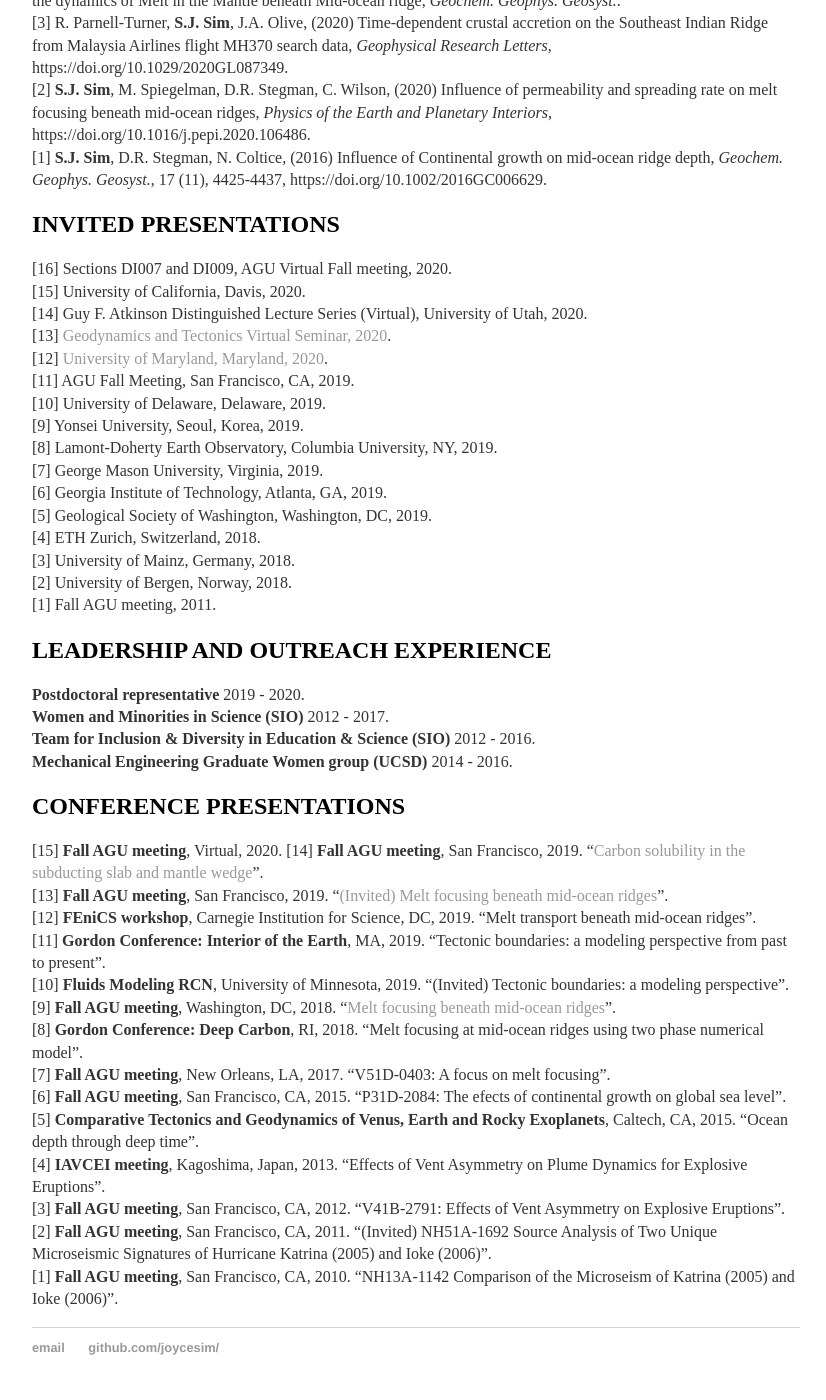
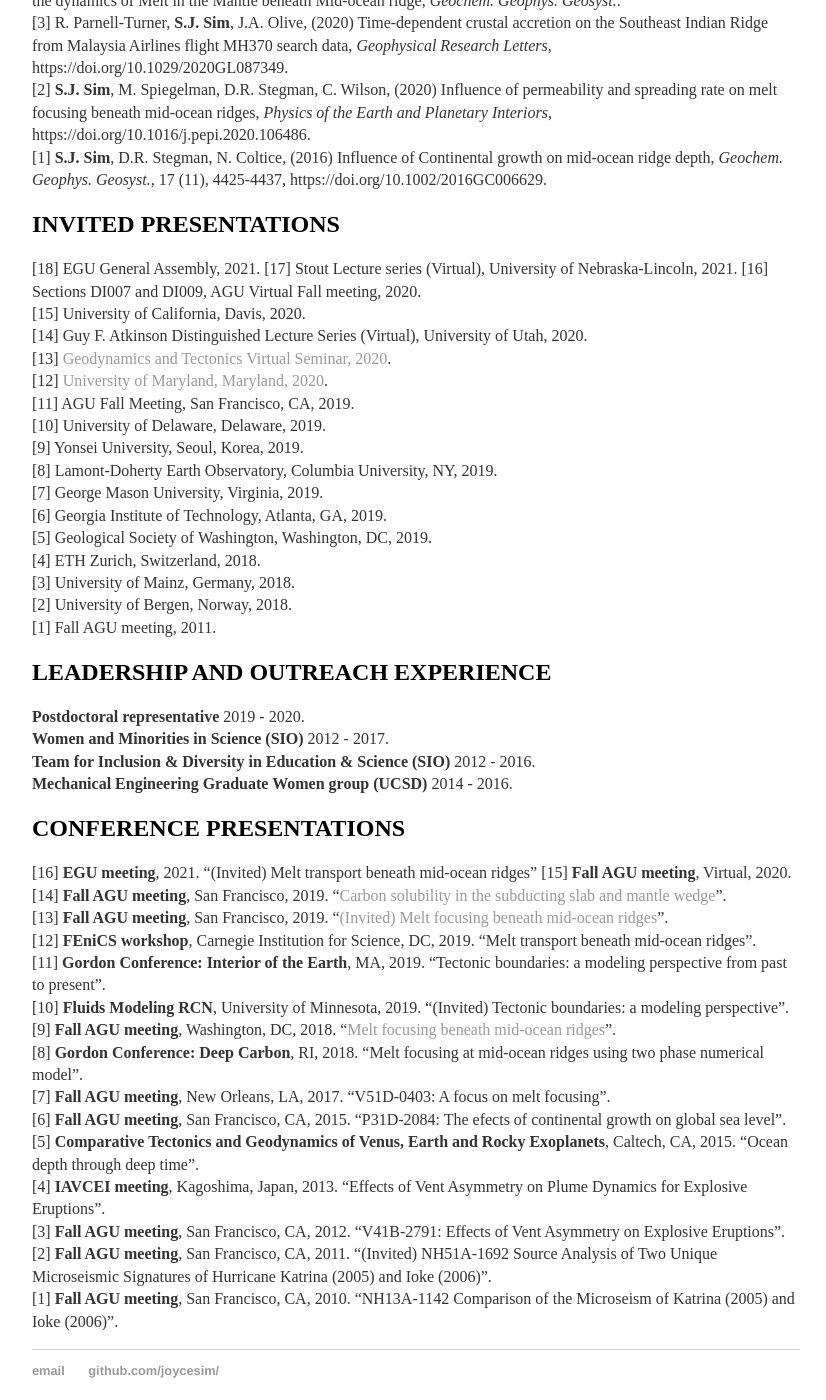
Before and after one commit to joycesim/joycesim.github.io, a Jekyll site: the page built from cv/index.md, in a window 1280 px wide and 1400 px high, scrolled down 1979 px. Shown: the whole window, without its empty margins (224-1050 px from the left). Built offline with Jekyll 4.4.1, drawn with Linux system fonts in a browser that asks for light colours.

Commit message:
Update latest talks

```diff
--- a/cv/index.md
+++ b/cv/index.md
@@ -77,6 +77,8 @@ Thurgood Marshall College and Scripps Institution of Oceanography.
 [1] **S.J. Sim**, D.R. Stegman, N. Coltice, (2016) Influence of Continental growth on mid-ocean ridge depth, *Geochem. Geophys. Geosyst.*, 17 (11), 4425-4437,  https://doi.org/10.1002/2016GC006629.
 
 ## INVITED PRESENTATIONS
+[18] EGU General Assembly, 2021.
+[17] Stout Lecture series (Virtual), University of Nebraska-Lincoln, 2021.
 [16] Sections DI007 and DI009, AGU Virtual Fall meeting, 2020.
 [15] University of California, Davis, 2020.
 [14] Guy F. Atkinson Distinguished Lecture Series (Virtual), University of Utah, 2020.
@@ -101,6 +103,7 @@ Thurgood Marshall College and Scripps Institution of Oceanography.
 **Mechanical Engineering Graduate Women group (UCSD)** 2014 - 2016.
 
 ## CONFERENCE PRESENTATIONS
+[16] **EGU meeting**, 2021. "(Invited) Melt transport beneath mid-ocean ridges"
 [15] **Fall AGU meeting**, Virtual, 2020.
 [14] **Fall AGU meeting**, San Francisco, 2019. "[Carbon solubility in the subducting slab and mantle wedge](https://www.youtube.com/watch?v=EU2N0_0KZz8)".
 [13] **Fall AGU meeting**, San Francisco, 2019. "[(Invited) Melt focusing beneath mid-ocean ridges](https://www.youtube.com/watch?v=3lsfoYLv-20)".
```
